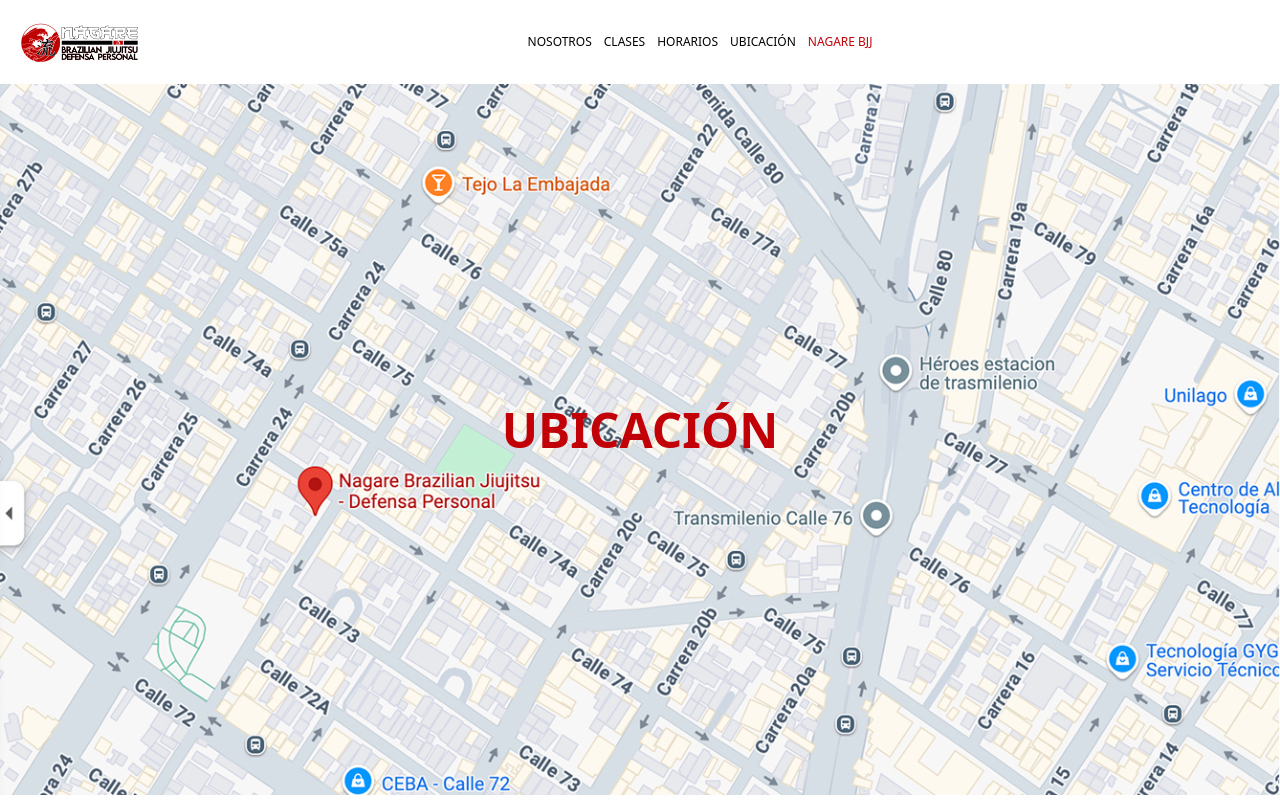
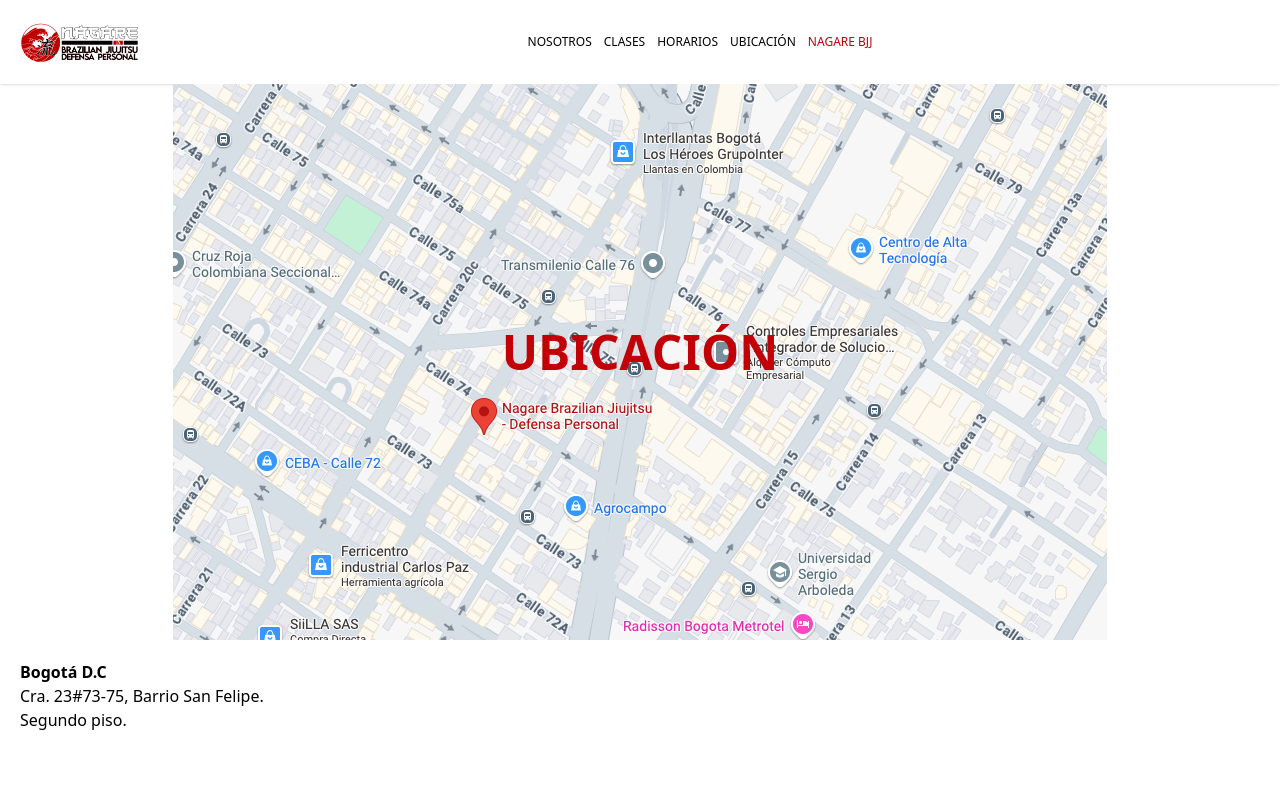
Before and after one commit to Ladiega/Nagarebjj, a Next.js app: page /ubicacion in a window 1280 px wide. Shown: the top 800 px of the page. Built offline with nearby package versions, Linux system fonts and the light colour scheme.

Commit message:
update photo and ubication url

```diff
--- a/src/components/Ubicacion.tsx
+++ b/src/components/Ubicacion.tsx
@@ -18,7 +18,7 @@
         </div>
         <div className="hover:bg-red-500/10">
           <Link
-            href="https://www.google.com/maps/dir/4.6591216,-74.0636358/Nagare+Brazilian+Jiujitsu+-+Defensa+Personal/@4.6625139,-74.0661493,16.76z/data=!4m10!4m9!1m1!4e1!1m5!1m1!1s0x8e3f9b78cff70663:0x1379954f6271a50c!2m2!1d-74.0655724!2d4.6642058!3e0?entry=ttu&g_ep=EgoyMDI1MDUwNy4wIKXMDSoASAFQAw%3D%3D"
+            href="https://www.google.com/maps/place/Nagare+Brazilian+Jiujitsu+-+Defensa+Personal/@4.6623744,-74.0628981,17z/data=!4m6!3m5!1s0x8e3f9b78cff70663:0x1379954f6271a50c!8m2!3d4.6623744!4d-74.0628981!16s%2Fg%2F11smvm52gs?entry=ttu&g_ep=EgoyMDI1MDcyOS4wIKXMDSoASAFQAw%3D%3D"
             target="_blank"
           >
             <Image src={ubicacion} alt="Ubicacion" className="" />
```
Also changed, not shown: public/img/ubicacion.png.
